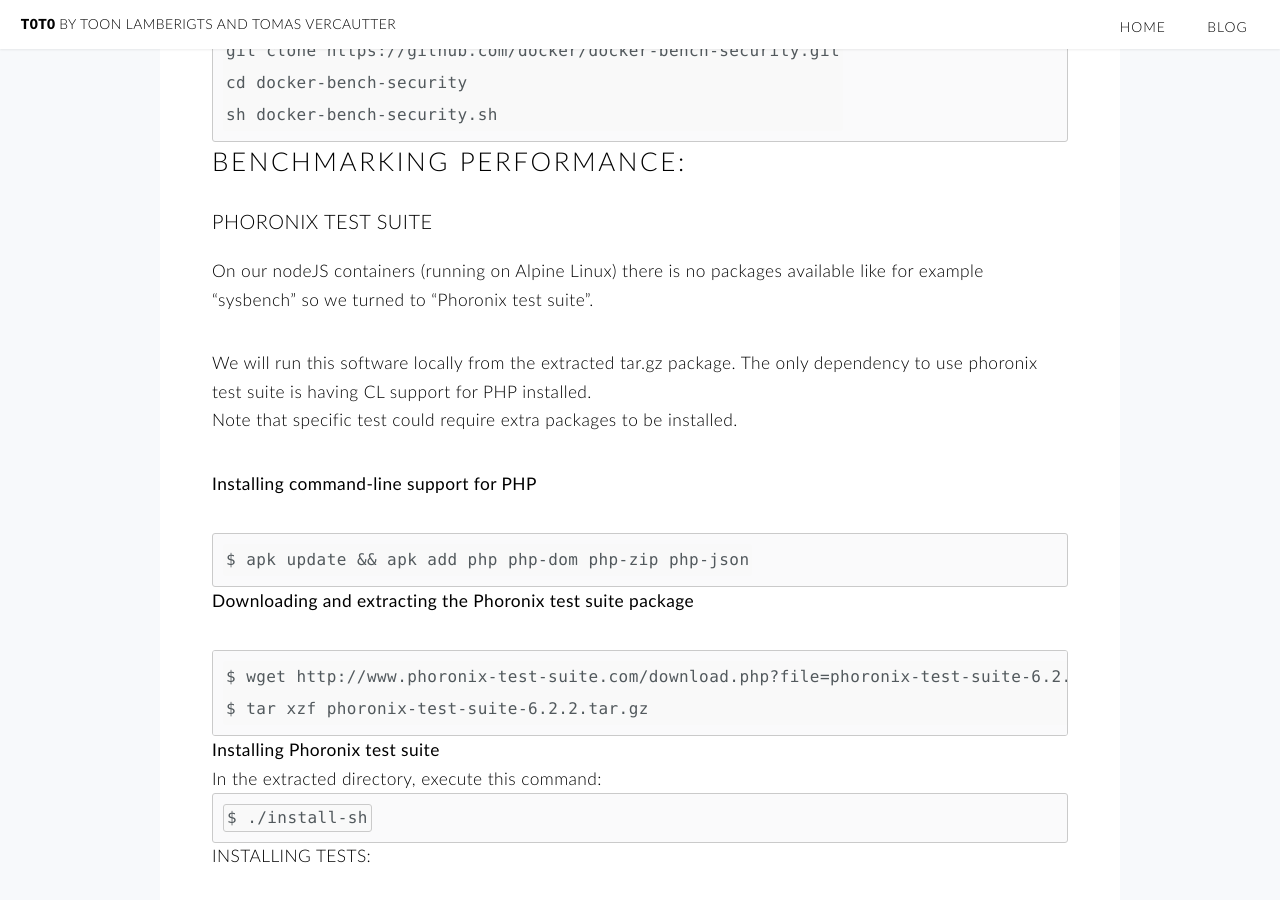
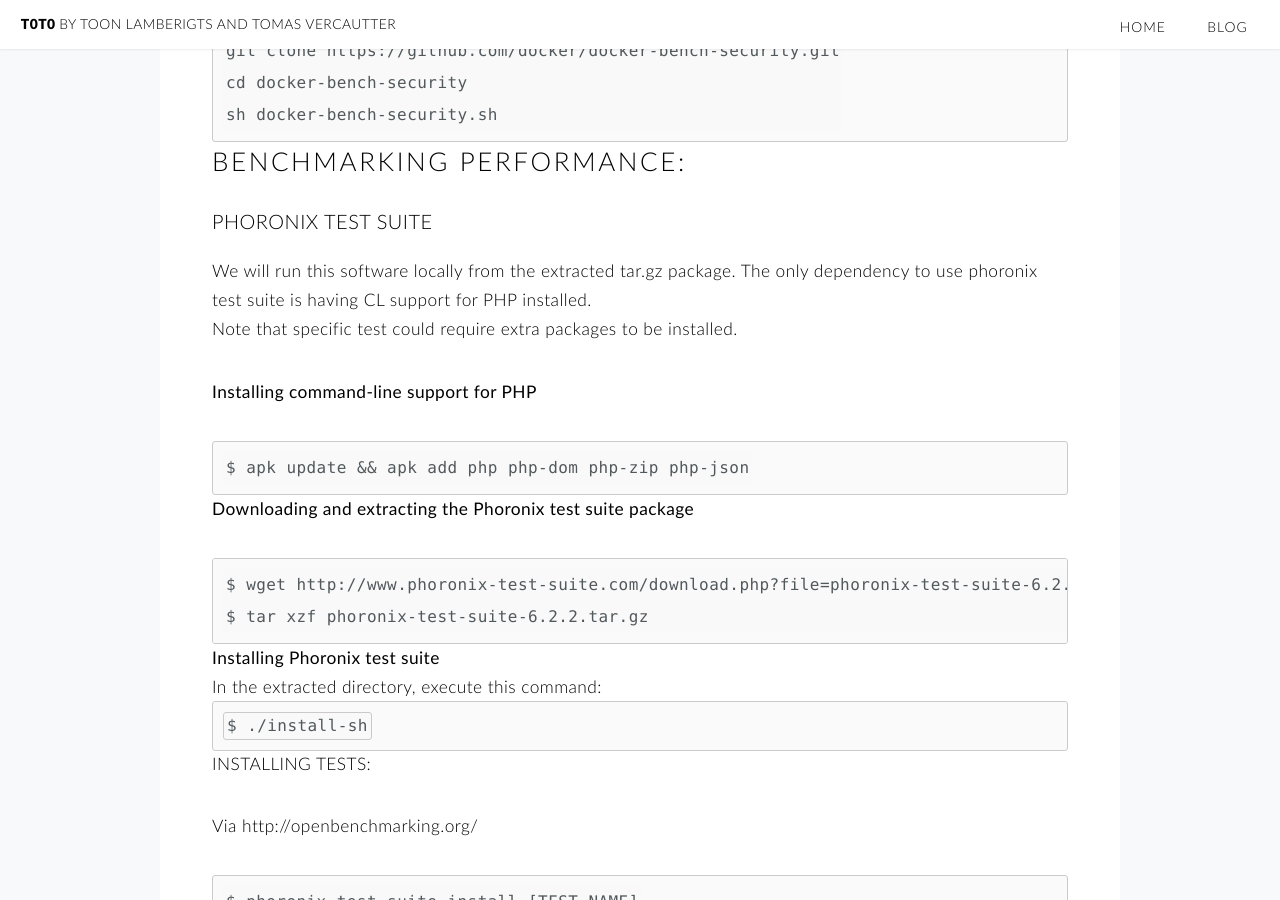
Before and after one commit to t0t0/t0t0.github.io, a Jekyll site: the page built from _posts/2016-3-18-benchmarking-performance-security-docker.md, in a window 1280 px wide and 900 px high, scrolled down 943 px. Built offline with Jekyll 4.4.1, drawn with Linux system fonts in a browser that asks for light colours.

Commit message:
Update 2016-3-18-benchmarking-performance-security-docker.md

```diff
--- a/_posts/2016-3-18-benchmarking-performance-security-docker.md
+++ b/_posts/2016-3-18-benchmarking-performance-security-docker.md
@@ -34,8 +34,6 @@ sh docker-bench-security.sh
 ## Benchmarking performance:
 
 ### Phoronix test suite
-
-On our nodeJS containers (running on Alpine Linux) there is no packages available like for example "sysbench" so we turned to "Phoronix test suite".
 
 We will run this software locally from the extracted tar.gz package. The only dependency to use phoronix test suite is having CL support for PHP installed.
 Note that specific test could require extra packages to be installed.
```
